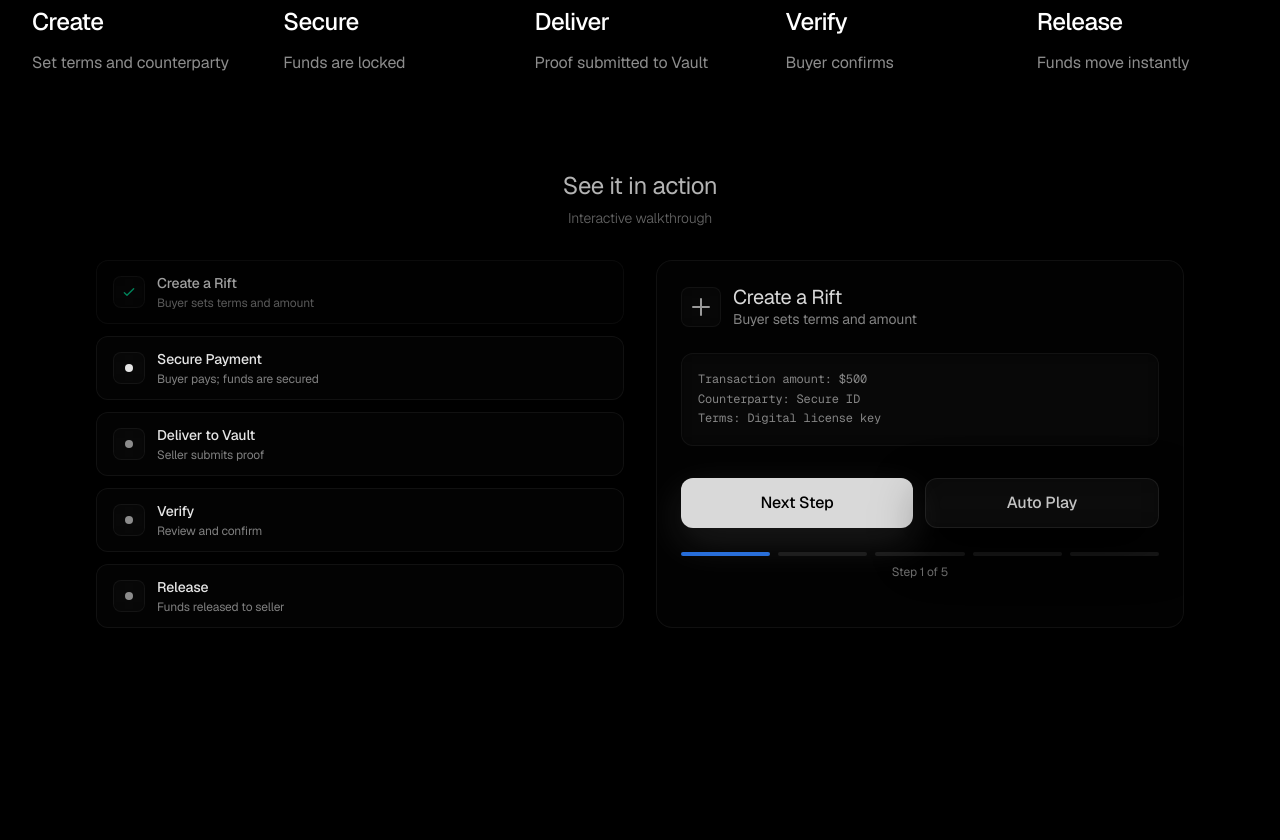
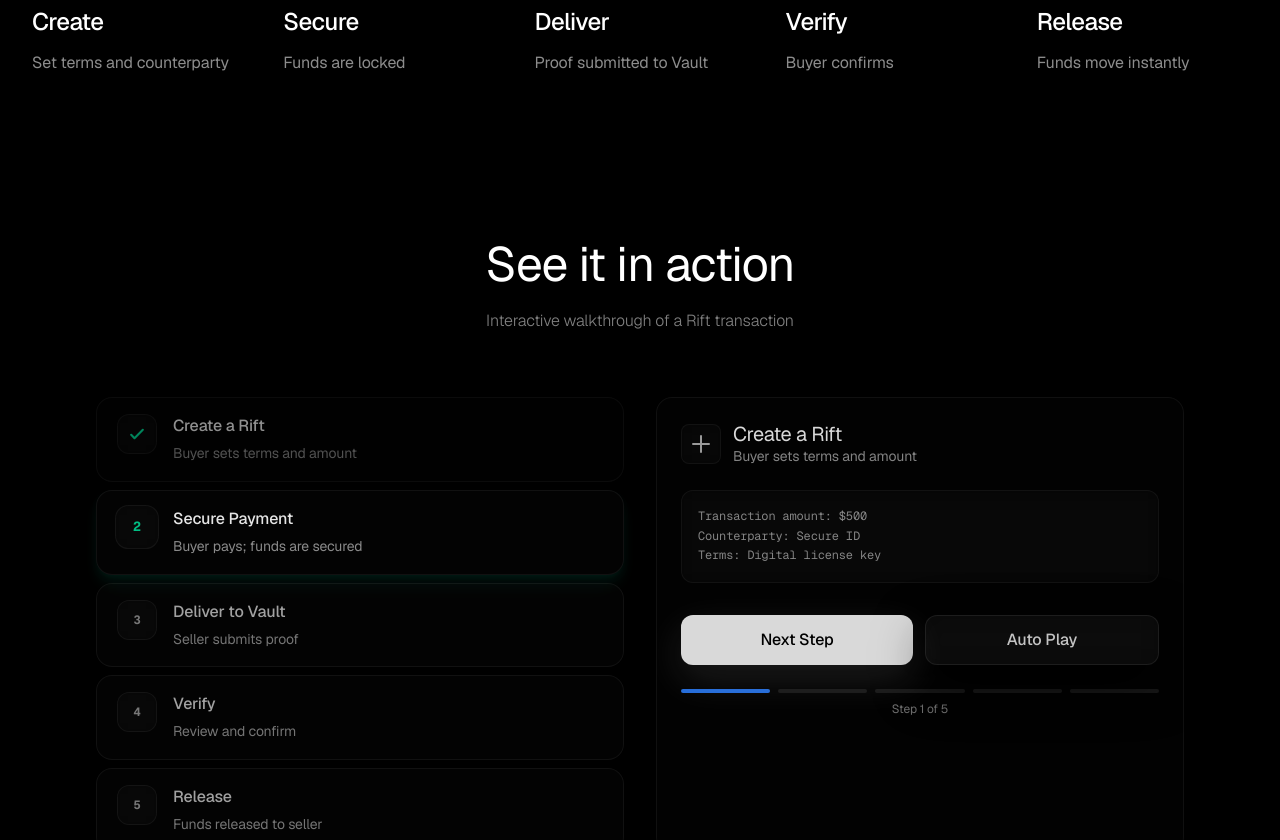
Before and after one commit to nav2424/rift, a Next.js app: page / in a window 1280 px wide. Shown: the part 1060-1900 px from the top of the page. Built offline with nearby package versions, Linux system fonts and the light colour scheme; no server answers.

Commit message:
Enhance Interactive Demo: larger title, better styling for step list with improved hover states and visual hierarchy

```diff
--- a/app/page.tsx
+++ b/app/page.tsx
@@ -68,7 +68,7 @@ export default function Home() {
       </section>
 
         {/* How It Works */}
-        <section id="how-it-works" className="relative max-w-7xl mx-auto px-4 sm:px-6 lg:px-8 pt-16 pb-12">
+        <section id="how-it-works" className="relative max-w-7xl mx-auto px-4 sm:px-6 lg:px-8 pt-16 pb-20">
           <div className="mb-24 text-center">
             <h2 className="text-3xl sm:text-4xl md:text-5xl font-light text-white mb-4 tracking-tight">
               How it works
@@ -177,13 +177,13 @@ export default function Home() {
         </section>
 
         {/* Interactive Demo */}
-        <section className="relative max-w-6xl mx-auto px-4 sm:px-6 lg:px-8 pt-12 pb-32">
-          <div className="text-center mb-8">
-            <h2 className="text-2xl font-light text-white/70 mb-2 tracking-tight">
+        <section className="relative max-w-6xl mx-auto px-4 sm:px-6 lg:px-8 pt-20 pb-32">
+          <div className="text-center mb-16">
+            <h2 className="text-3xl sm:text-4xl md:text-5xl font-light text-white mb-4 tracking-tight">
               See it in action
             </h2>
-            <p className="text-sm text-white/40 font-light">
-              Interactive walkthrough
+            <p className="text-base text-white/50 font-light">
+              Interactive walkthrough of a Rift transaction
             </p>
           </div>
           <div className="opacity-90">
--- a/components/InteractiveDemo.tsx
+++ b/components/InteractiveDemo.tsx
@@ -108,40 +108,48 @@ export default function InteractiveDemo() {
 
       <div className="grid md:grid-cols-2 gap-8">
         {/* Step Cards */}
-        <div className="space-y-3">
+        <div className="space-y-2">
           {steps.map((step, index) => (
             <button
               key={step.id}
               onClick={() => setCurrentStep(index)}
-              className={`w-full rounded-xl px-4 py-3 text-left glass-soft hover:bg-white/[0.035] transition ${
+              className={`w-full rounded-2xl px-5 py-4 text-left glass-soft hover:bg-white/[0.04] hover:border-white/15 transition-all duration-300 border ${
                 step.status === 'active'
-                  ? 'bg-white/[0.035] border-white/12'
+                  ? 'bg-white/[0.05] border-emerald-400/30 shadow-lg shadow-emerald-400/10'
                   : step.status === 'completed'
-                  ? 'opacity-70'
-                  : ''
+                  ? 'opacity-70 border-white/5 hover:opacity-90'
+                  : 'border-white/5'
               }`}
             >
-              <div className="flex items-center gap-3">
+              <div className="flex items-start gap-4">
                 <div
-                  className={`flex-shrink-0 w-8 h-8 rounded-lg glass-soft flex items-center justify-center text-sm ${
+                  className={`flex-shrink-0 w-10 h-10 rounded-xl glass-soft flex items-center justify-center transition-all duration-300 ${
                     step.status === 'active'
-                      ? 'text-white'
+                      ? 'bg-emerald-400/20 border border-emerald-400/30 text-emerald-400 scale-110'
                       : step.status === 'completed'
-                      ? 'text-emerald-400'
-                      : 'text-white/60'
+                      ? 'bg-emerald-400/10 border border-emerald-400/20 text-emerald-400'
+                      : 'bg-white/5 border border-white/10 text-white/50'
                   }`}
                 >
                   {step.status === 'completed' ? (
-                    <svg className="w-4 h-4" fill="none" stroke="currentColor" viewBox="0 0 24 24">
-                      <path strokeLinecap="round" strokeLinejoin="round" strokeWidth={2} d="M5 13l4 4L19 7" />
+                    <svg className="w-5 h-5" fill="none" stroke="currentColor" viewBox="0 0 24 24">
+                      <path strokeLinecap="round" strokeLinejoin="round" strokeWidth={2.5} d="M5 13l4 4L19 7" />
                     </svg>
                   ) : (
-                    <div className="w-2 h-2 rounded-full bg-current" />
+                    <span className="text-xs font-bold font-mono">{index + 1}</span>
                   )}
                 </div>
                 <div className="flex-1 text-left">
-                  <div className="text-sm font-medium text-white">{step.title}</div>
-                  <div className="text-xs text-white/55 mt-0.5">{step.description}</div>
+                  <div className={`text-base font-medium mb-1 transition-colors ${
+                    step.status === 'active' ? 'text-white' : step.status === 'completed' ? 'text-white/90' : 'text-white/70'
+                  }`}>
+                    {step.title}
+                  </div>
+                  <div className={`text-sm leading-relaxed transition-colors ${
+                    step.status === 'active' ? 'text-white/60' : 'text-white/50'
+                  }`}>
+                    {step.description}
+                  </div>
                 </div>
               </div>
             </button>
```
